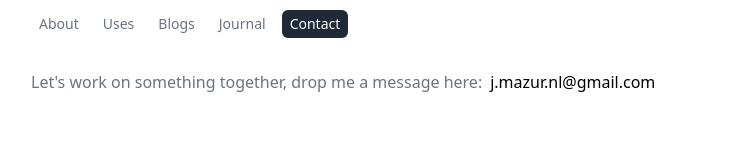
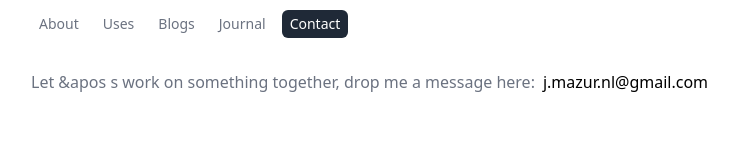
Before and after one commit to jakmaz/portfolio, a Next.js app: page /contact in a window 1280 px wide. Shown: the part 187-347 px from the top of the page, without its empty margins (225-963 px from the left). Built offline with nearby package versions, Linux system fonts and the light colour scheme.

Commit message:
🔧 Fix linting problem

```diff
--- a/app/contact/page.tsx
+++ b/app/contact/page.tsx
@@ -1,7 +1,7 @@
 export default function Contact() {
   return (
     <div className="section-description flex items-center space-x-2">
-      <h1>Let's work on something together, drop me a message here:</h1>
+      <h1>Let &apos s work on something together, drop me a message here:</h1>
       <a
         href="mailto:j.mazur.nl@gmail.com"
         className="text-black hover:text-gray-500"
```
